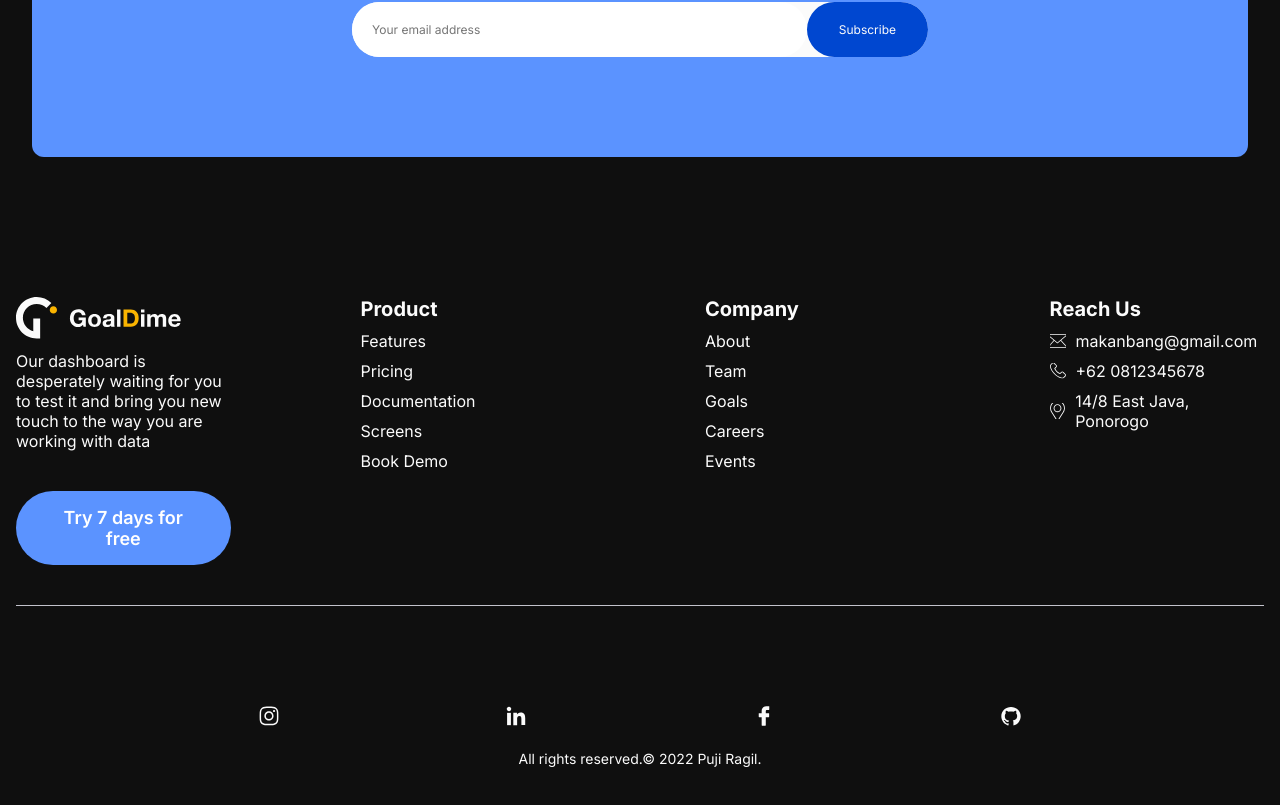
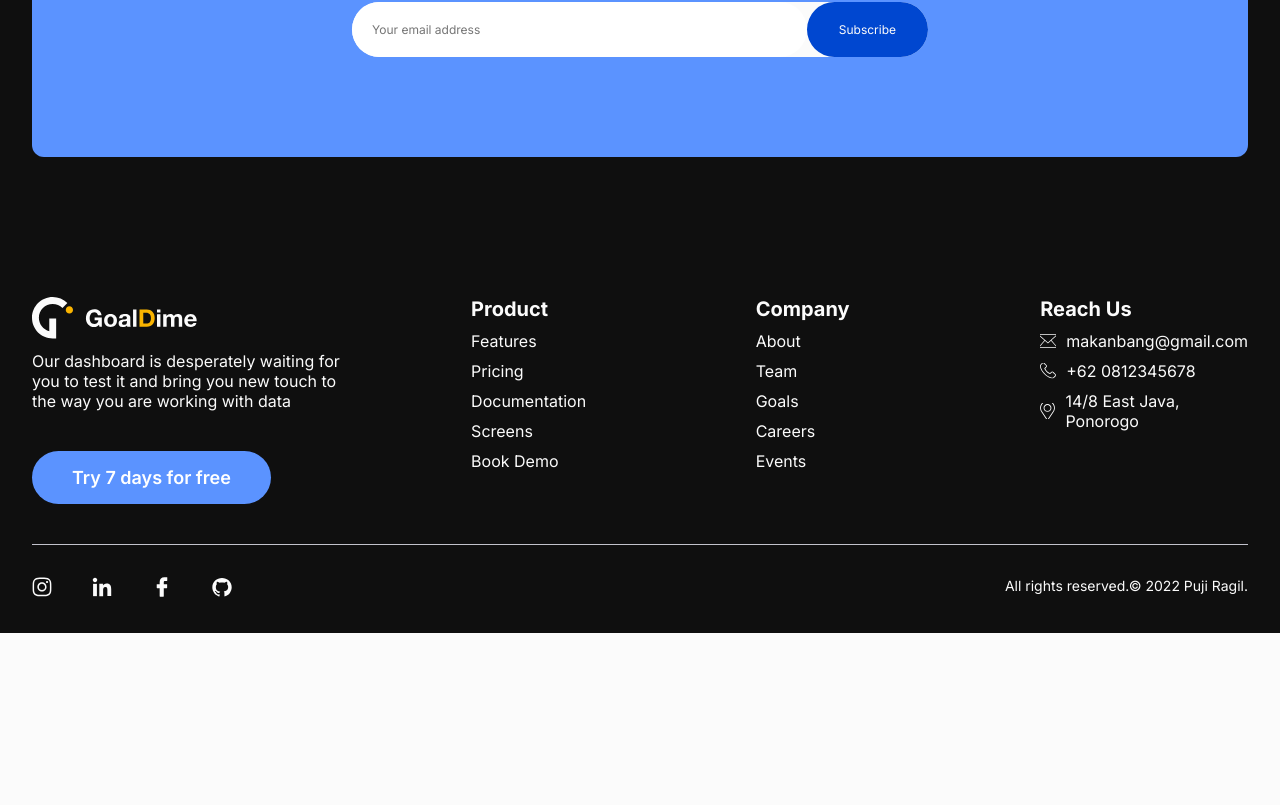
Before and after one commit to pujiragil/goaldime, a Next.js app: page / in a window 1280 px wide. Shown: the part 9797-10602 px from the top of the page. After the commit the page ends 10430 px from the top, so only its background shows below. Built offline with nearby package versions, Linux system fonts and the light colour scheme.

Commit message:
custom footer style for dekstop size

```diff
--- a/components/Footer/Footer.tsx
+++ b/components/Footer/Footer.tsx
@@ -3,6 +3,14 @@ import { Button } from "../Global";
 
 const Container = styled.footer`
   padding: 0 1rem;
+
+  @media screen and (min-width: 768px) {
+    padding: 0 20px;
+  }
+
+  @media screen and (min-width: 1024px) {
+    padding: 0 2rem;
+  }
 `;
 
 const Footer = styled.main`
@@ -24,6 +32,10 @@ const FooterHead = styled.div`
   display: flex;
   flex-direction: column;
   gap: 40px;
+
+  @media screen and (min-width: 1024px) {
+    flex: 2;
+  }
 `;
 
 const HeadContent = styled.div`
--- a/components/Footer/SocialMedia.tsx
+++ b/components/Footer/SocialMedia.tsx
@@ -5,12 +5,22 @@ const SocialWrapper = styled.main`
   display: flex;
   flex-direction: column;
   gap: 20px;
+
+  @media screen and (min-width: 768px) {
+    flex-direction: row;
+  }
 `;
 
 const IconWrapper = styled.div`
   display: flex;
   align-items: center;
   justify-content: space-evenly;
+
+  @media screen and (min-width: 768px) {
+    flex: 1;
+    justify-content: flex-start;
+    gap: 40px;
+  }
 `;
 
 const IconLink = styled.a`
@@ -30,6 +40,11 @@ const Copyright = styled.p`
   font-size: 14px;
   color: #fbfbfb;
   text-align: center;
+
+  @media screen and (min-width: 768px) {
+    flex: 1;
+    text-align: right;
+  }
 `;
 
 interface SocialIconProps {
@@ -48,7 +63,7 @@ const SocialIcon = ({ href, src, alt }: SocialIconProps) => {
 
 export default function SocialMedia() {
   return (
-    <Container smPadding="20px 1rem 2rem">
+    <Container smPadding="20px 1rem 2rem" mdPadding="2rem 20px" lgPadding="2rem">
       <SocialWrapper>
         <IconWrapper>
           <SocialIcon
```
